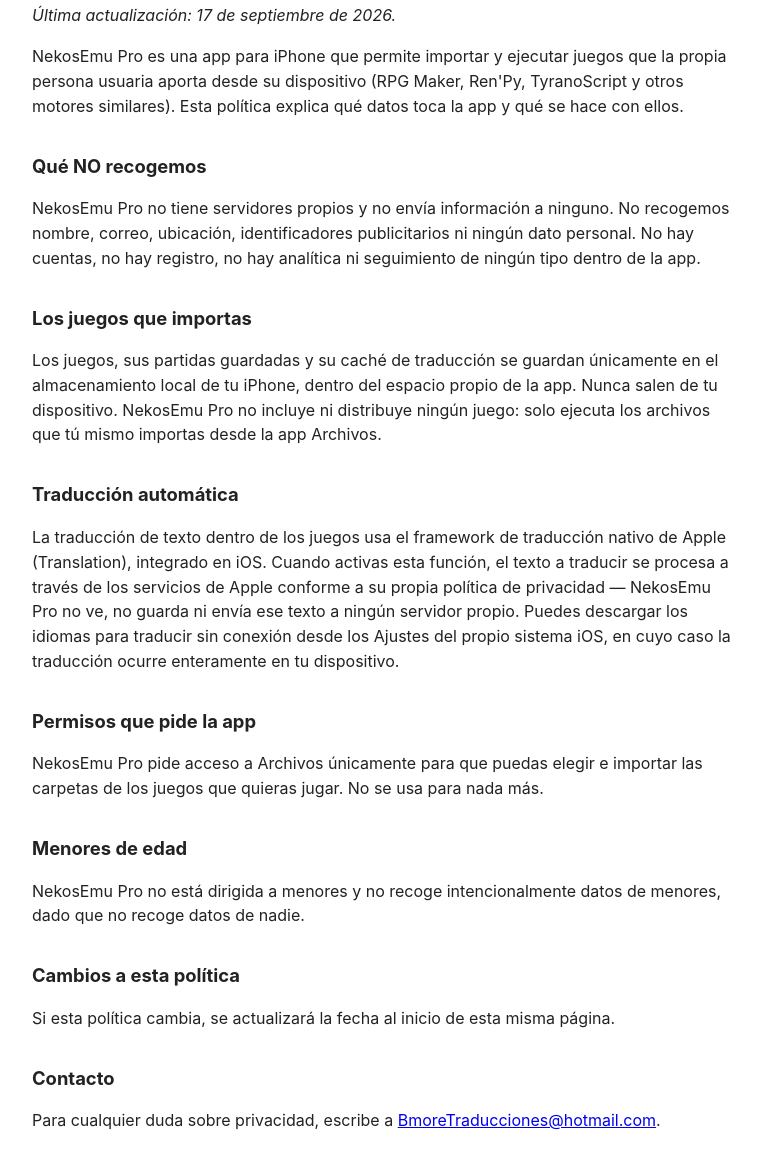
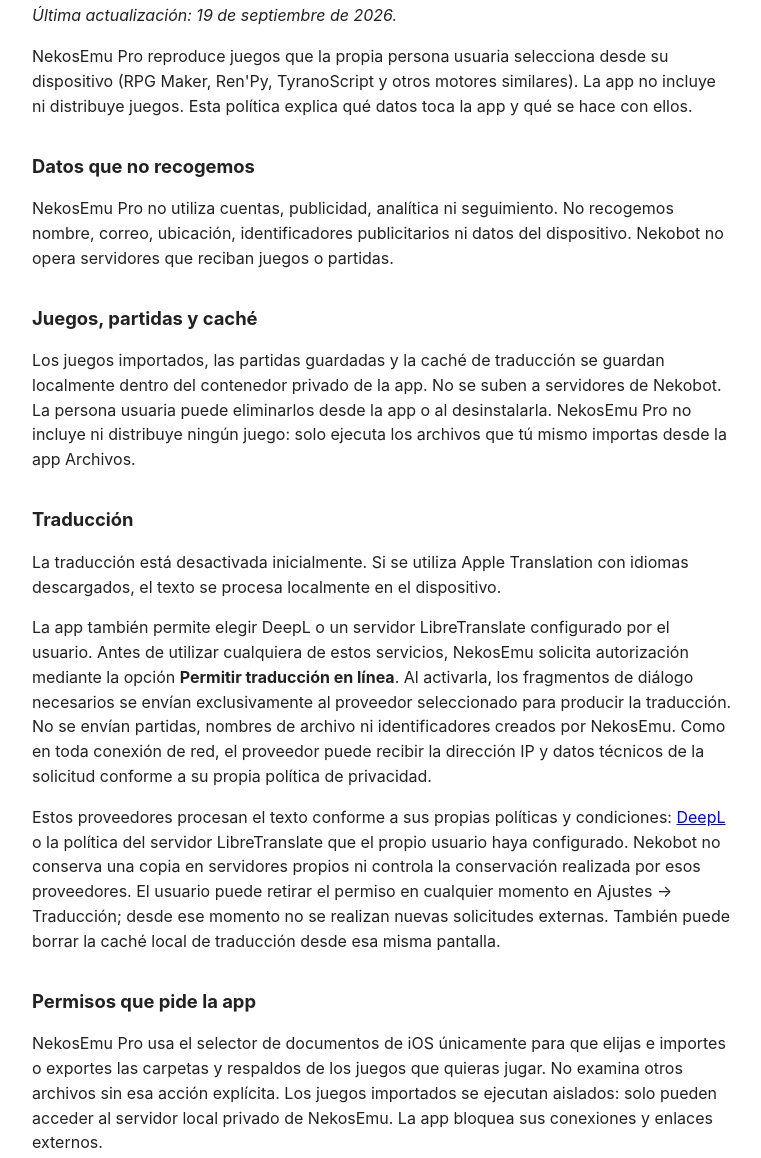
Before and after one commit to NEKOBOTMX/nekosemu-privacidad, a plain HTML site: page index.html in a window 1280 px wide. Shown: the part 90-1248 px from the top of the page, without its empty margins (258-1019 px from the left). Drawn offline with Linux system fonts and the light colour scheme.

Commit message:
Update privacy policy text in index.html

```diff
--- a/index.html
+++ b/index.html
@@ -14,43 +14,61 @@
 <body>
 
 <h1>Política de privacidad de NekosEmu Pro</h1>
-<p><em>Última actualización: 17 de septiembre de 2026.</em></p>
+<p><em>Última actualización: 19 de septiembre de 2026.</em></p>
 
-<p>NekosEmu Pro es una app para iPhone que permite importar y ejecutar juegos
-que la propia persona usuaria aporta desde su dispositivo (RPG Maker,
-Ren'Py, TyranoScript y otros motores similares). Esta política explica qué
+<p>NekosEmu Pro reproduce juegos que la propia persona usuaria selecciona
+desde su dispositivo (RPG Maker, Ren'Py, TyranoScript y otros motores
+similares). La app no incluye ni distribuye juegos. Esta política explica qué
 datos toca la app y qué se hace con ellos.</p>
 
-<h2>Qué NO recogemos</h2>
-<p>NekosEmu Pro no tiene servidores propios y no envía información a
-ninguno. No recogemos nombre, correo, ubicación, identificadores publicitarios
-ni ningún dato personal. No hay cuentas, no hay registro, no hay analítica ni
-seguimiento de ningún tipo dentro de la app.</p>
+<h2>Datos que no recogemos</h2>
+<p>NekosEmu Pro no utiliza cuentas, publicidad, analítica ni seguimiento. No
+recogemos nombre, correo, ubicación, identificadores publicitarios ni datos
+del dispositivo. Nekobot no opera servidores que reciban juegos o partidas.</p>
 
-<h2>Los juegos que importas</h2>
-<p>Los juegos, sus partidas guardadas y su caché de traducción se guardan
-únicamente en el almacenamiento local de tu iPhone, dentro del espacio propio
-de la app. Nunca salen de tu dispositivo. NekosEmu Pro no incluye ni
-distribuye ningún juego: solo ejecuta los archivos que tú mismo importas
-desde la app Archivos.</p>
+<h2>Juegos, partidas y caché</h2>
+<p>Los juegos importados, las partidas guardadas y la caché de traducción se
+guardan localmente dentro del contenedor privado de la app. No se suben a
+servidores de Nekobot. La persona usuaria puede eliminarlos desde la app o al
+desinstalarla. NekosEmu Pro no incluye ni distribuye ningún juego: solo
+ejecuta los archivos que tú mismo importas desde la app Archivos.</p>
 
-<h2>Traducción automática</h2>
-<p>La traducción de texto dentro de los juegos usa el framework de
-traducción nativo de Apple (Translation), integrado en iOS. Cuando activas
-esta función, el texto a traducir se procesa a través de los servicios de
-Apple conforme a su propia política de privacidad — NekosEmu Pro no ve, no
-guarda ni envía ese texto a ningún servidor propio. Puedes descargar los
-idiomas para traducir sin conexión desde los Ajustes del propio sistema
-iOS, en cuyo caso la traducción ocurre enteramente en tu dispositivo.</p>
+<h2>Traducción</h2>
+<p>La traducción está desactivada inicialmente. Si se utiliza Apple
+Translation con idiomas descargados, el texto se procesa localmente en el
+dispositivo.</p>
+
+<p>La app también permite elegir DeepL o un servidor LibreTranslate
+configurado por el usuario. Antes de utilizar cualquiera de estos servicios,
+NekosEmu solicita autorización mediante la opción <strong>Permitir traducción
+en línea</strong>. Al activarla, los fragmentos de diálogo necesarios se
+envían exclusivamente al proveedor seleccionado para producir la traducción.
+No se envían partidas, nombres de archivo ni identificadores creados por
+NekosEmu. Como en toda conexión de red, el proveedor puede recibir la
+dirección IP y datos técnicos de la solicitud conforme a su propia política
+de privacidad.</p>
+
+<p>Estos proveedores procesan el texto conforme a sus propias políticas y
+condiciones: <a href="https://www.deepl.com/privacy">DeepL</a> o la política
+del servidor LibreTranslate que el propio usuario haya configurado. Nekobot
+no conserva una copia en servidores propios ni controla la conservación
+realizada por esos proveedores. El usuario puede retirar el permiso en
+cualquier momento en Ajustes → Traducción; desde ese momento no se realizan
+nuevas solicitudes externas. También puede borrar la caché local de
+traducción desde esa misma pantalla.</p>
 
 <h2>Permisos que pide la app</h2>
-<p>NekosEmu Pro pide acceso a Archivos únicamente para que puedas elegir e
-importar las carpetas de los juegos que quieras jugar. No se usa para nada
-más.</p>
+<p>NekosEmu Pro usa el selector de documentos de iOS únicamente para que
+elijas e importes o exportes las carpetas y respaldos de los juegos que
+quieras jugar. No examina otros archivos sin esa acción explícita. Los juegos
+importados se ejecutan aislados: solo pueden acceder al servidor local
+privado de NekosEmu. La app bloquea sus conexiones y enlaces externos.</p>
 
 <h2>Menores de edad</h2>
-<p>NekosEmu Pro no está dirigida a menores y no recoge intencionalmente
-datos de menores, dado que no recoge datos de nadie.</p>
+<p>NekosEmu Pro no está dirigida a menores y no recoge intencionalmente datos
+de menores, dado que no recoge datos de nadie. La app no controla el
+contenido de los archivos locales que decide importar cada usuario y no
+proporciona un catálogo de juegos.</p>
 
 <h2>Cambios a esta política</h2>
 <p>Si esta política cambia, se actualizará la fecha al inicio de esta misma
```
